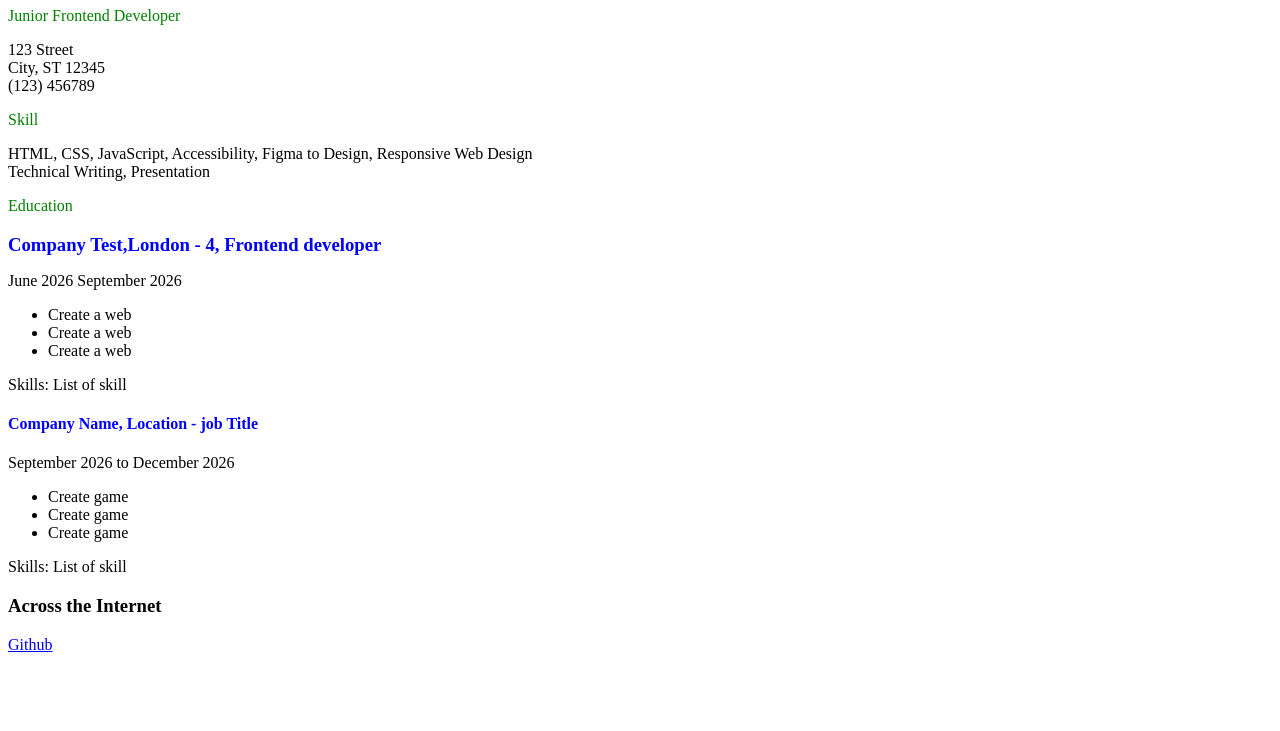
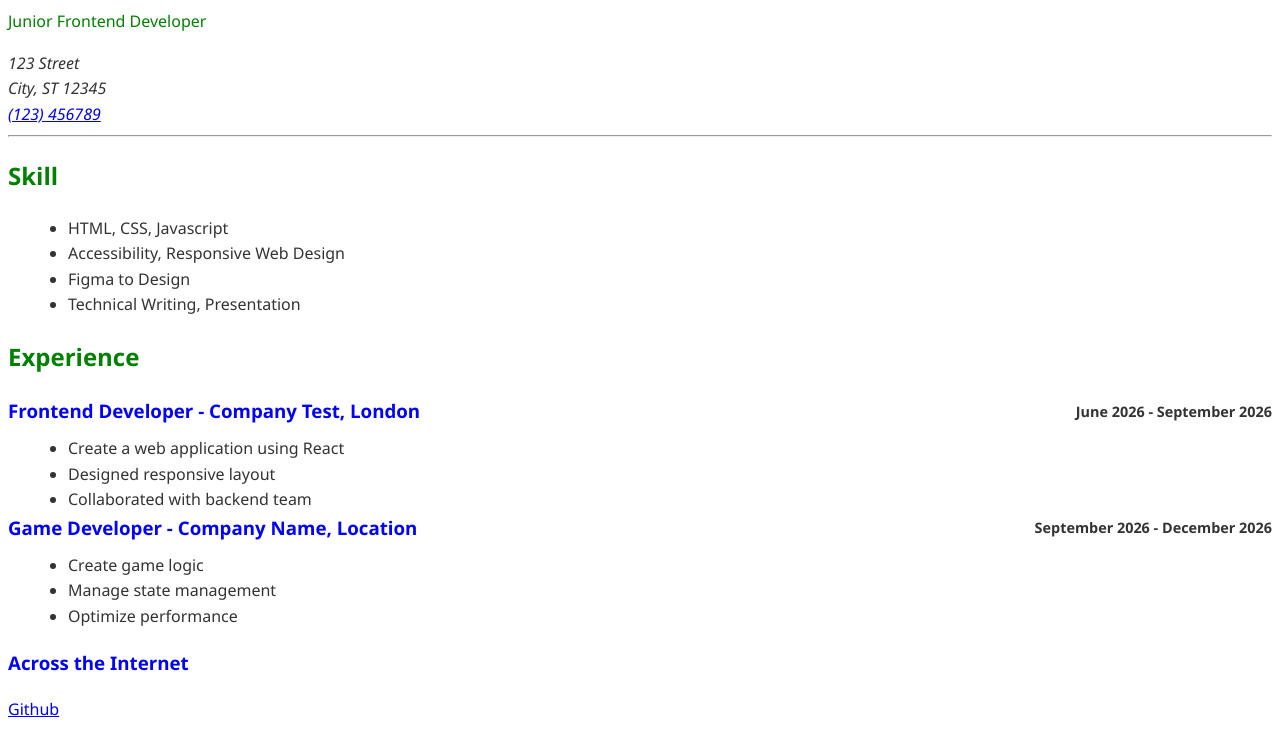
Before and after one commit to ppppond/beginner_project, a plain HTML site: page index.html in a window 1280 px wide. Shown: the part 85-816 px from the top of the page. Drawn offline with Linux system fonts and the light colour scheme.

Commit message:
second commit

```diff
--- a/index.html
+++ b/index.html
@@ -4,45 +4,63 @@
     <meta charset="UTF-8">
     <meta name="viewport" content="width=device-width, initial-scale=1.0">
     <title>Resume</title>
+    <link rel="stylesheet" href="style.css">
 </head>
 <body>
     <div class="container">
-        <hr style="border: 2px solid black; width: 100%;">
+        <header>
             <h1>Pond</h1>
-        <p style="color: green;">Junior Frontend Developer</p>
-        <label>123 Street</label> <br>
-        <label>City, ST 12345</label> <br>
-        <label>(123) 456789</label> <br>
+            <p class="subtitle">Junior Frontend Developer</p>
 
-        <p style="color: green;">Skill</p>
-        <label>HTML, CSS, JavaScript, Accessibility, Figma to Design, Responsive Web Design</label><br>
-        <label for="">Technical Writing, Presentation</label>
-        <br>
-        <p style="color: green;">Education</p>
+            <address>
+                123 Street<br>
+                City, ST 12345<br>
+                <a href="tel:123456789">(123) 456789</a>
+            </address>
+        </header>
 
-            <section>
-            <h3 style="color: blue; margin-bottom: 5px;">Company Test,London - 4, Frontend developer</h3>
-                <p>
-                    <time datetime="2026 06">June 2026</time>
-                    <time datetime="206 09">September 2026</time>
-                </p>
+        <hr>
+
+        <section class="skills">
+            <h2>Skill</h2>
             <ul>
-                <li >Create a web</li>
-                <li>Create a web</li>
-                <li>Create a web</li>
+                <li>HTML, CSS, Javascript</li>
+                <li>Accessibility, Responsive Web Design</li>
+                <li>Figma to Design</li>
+                <li>Technical Writing, Presentation</li>
             </ul>
-            <label>Skills: List of skill</label>
         </section>
 
-        <section>
-            <h4 style="color: blue;">Company Name, Location - job Title</h4>
-        <label >September 2026 to December 2026</label>
+        <section class="experience">
+            <h2>Experience</h2> <article class="job">
+                <div class="job-header">
+                    <h3>Frontend Developer - Company Test, London</h3>
+                    <p class="date">
+                        <time datetime="2026-06">June 2026</time>
+                        <time datetime="2026-09">- September 2026</time>
+                    </p>
+                </div>
                 <ul>
-            <li>Create game</li>
-            <li>Create game</li>
-            <li>Create game</li>
+                    <li>Create a web application using React</li>
+                    <li>Designed responsive layout</li>
+                    <li>Collaborated with backend team</li>
                 </ul>
-        <label>Skills: List of skill</label>
+            </article>
+
+            <article class="job">
+                <div class="job-header">
+                    <h3>Game Developer - Company Name, Location</h3>
+                    <p class="date">
+                        <time datetime="2026-09">September 2026</time>
+                        <time datetime="2026-12">- December 2026</time>
+                    </p>
+                </div>
+                <ul>
+                    <li>Create game logic</li>
+                    <li>Manage state management</li>
+                    <li>Optimize performance</li>
+                </ul>
+            </article>
         </section>
 
         <footer>
--- /dev/null
+++ b/style.css
@@ -0,0 +1,53 @@
+:root{
+    --primary-color: green;
+    --second-color: blue;
+}
+
+body{
+    font-family: 'Segoe UI', Tahoma, Geneva, Verdana, sans-serif; /* ฟอนต์สมัยใหม่ */
+    line-height: 1.6; /* เพิ่มระยะห่างบรรทัดให้อ่านสบายตา */
+    color: #333; /* สีตัวอักษรเทาเข้ม (อ่านสบายตากว่าดำสนิท) */
+}
+
+.subtitle {
+    color: var(--primary-color);
+}
+
+h2 {
+    color: var(--primary-color);
+}
+
+h3{
+    color: var(--second-color);
+}
+
+.job-header {
+    display: flex;
+    justify-content: space-between;
+    align-items: center;
+    margin-bottom: 10px;
+}
+
+.date {
+    margin: 0;
+    font-weight: bold;
+    font-size: 0.9rem;
+}
+
+.job-header h3{
+    margin: 0;
+}
+
+.date {
+    margin-bottom: 0;
+    padding-bottom: 0;
+}
+
+ul{
+    margin: 0;
+}
+
+li {
+    /* list-style-type: none; */
+    margin-left: 20px;
+}
```
Lines whose indentation alone changed are shown as unchanged.
